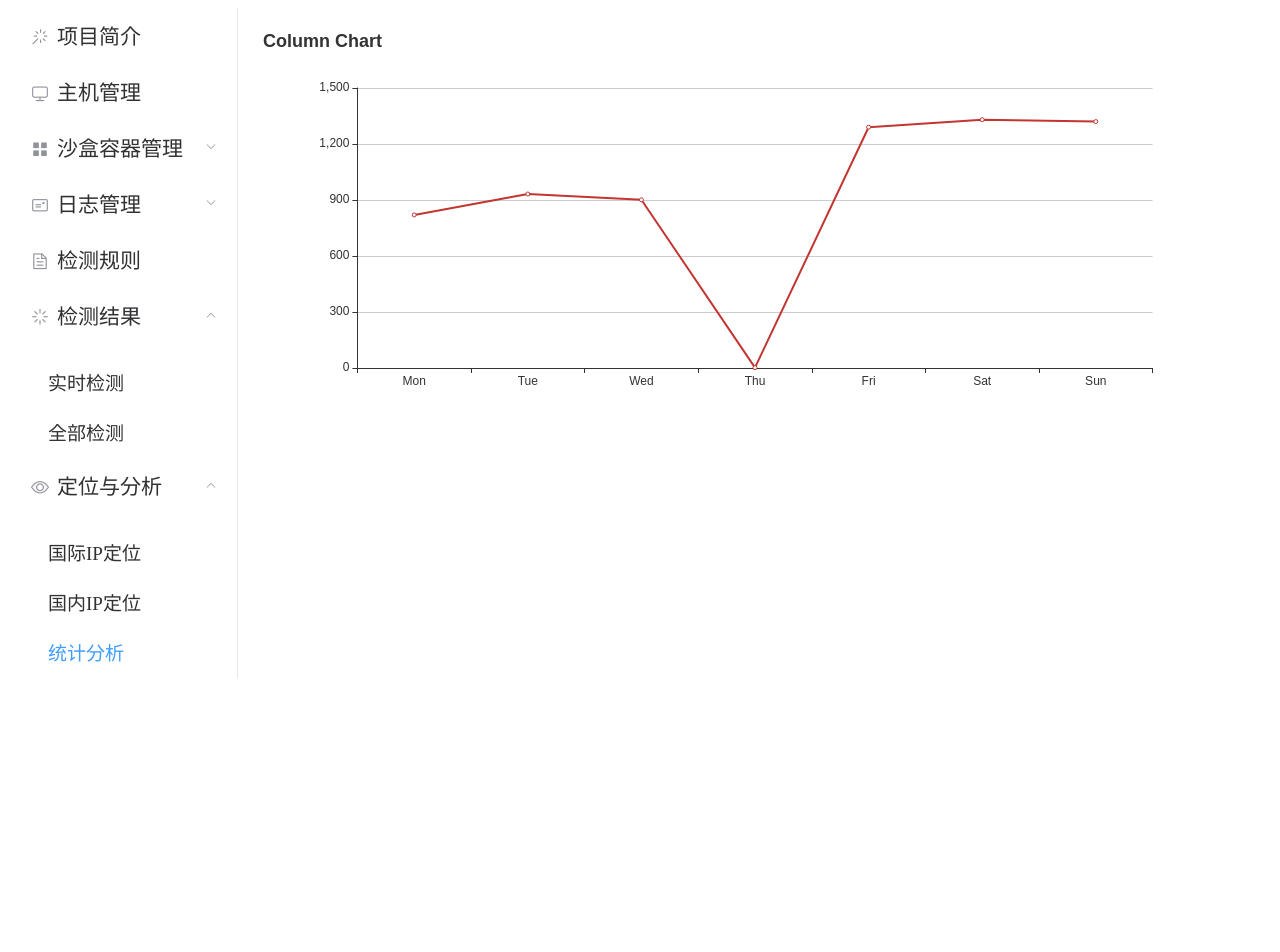
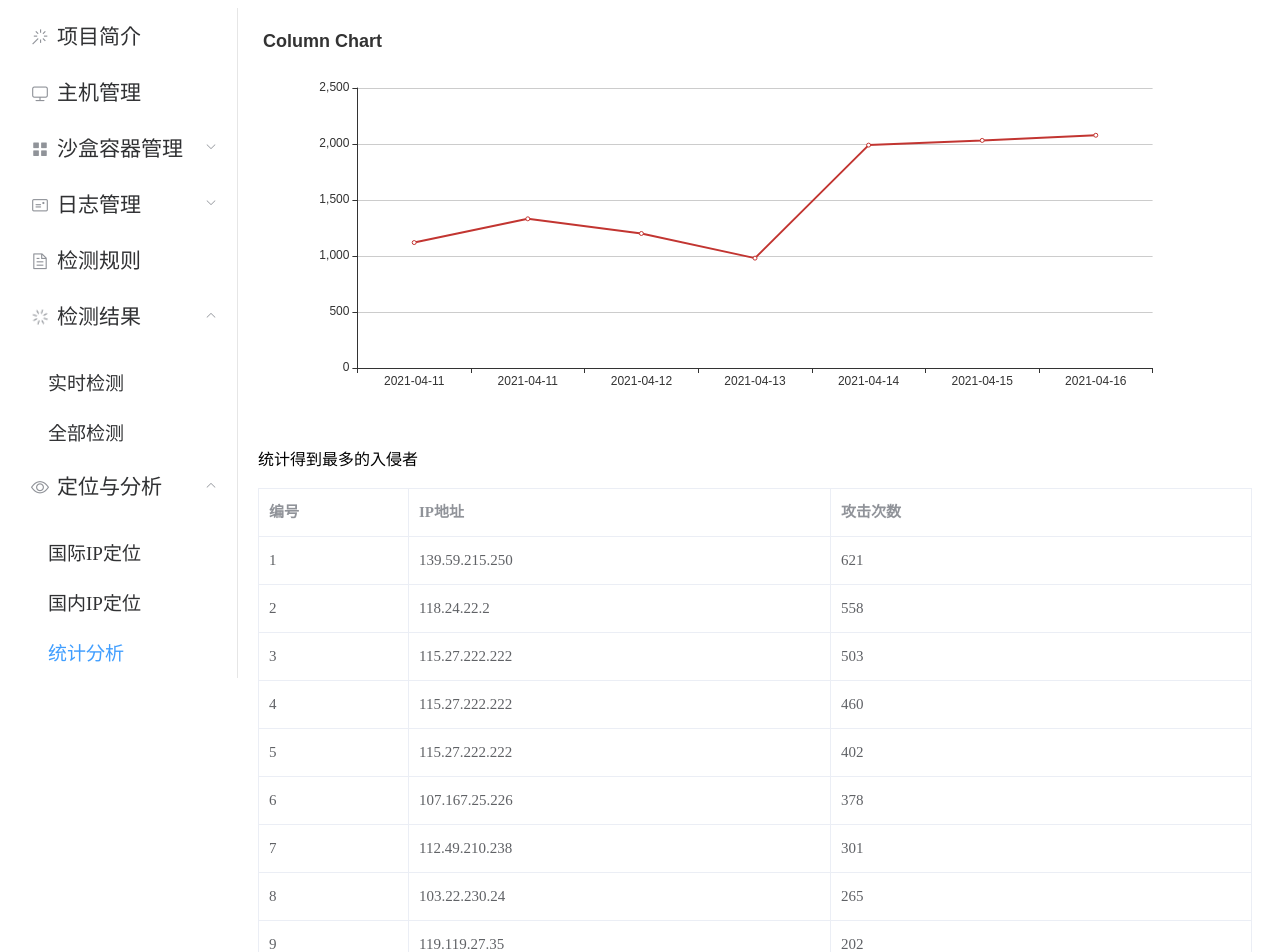
Before and after one commit to M000M/Front-AttackDetection, a Vue app: page /statistics in a window 1280 px wide. Shown: the top 952 px of the page. Before the commit the page ends 800 px from the top, so only its background shows below. Built offline with nearby package versions, Linux system fonts and the light colour scheme.

Commit message:
04.16 windows

```diff
--- a/src/components/logs/ChinaLocation.vue
+++ b/src/components/analysis/ChinaLocation.vue
@@ -1,6 +1,6 @@
 <template>
     <div class="echarts" style="height: 100%; width: 100%">
-        <div style="height:100%; width:100%" ref="chinaLocation" id="chinaLocation"></div>
+        <div style="height:900px; width:100%" ref="chinaLocation" id="chinaLocation"></div>
     </div>
 </template>
 <script>
@@ -41,7 +41,8 @@ export default {
                     text: ['High', 'Low'],
                     realtime: true,
                     calculable: true,
-                    color: ['red', 'orange', 'yellow', 'cyan', 'lightskyblue']
+                    // color: ['red', 'orange', 'yellow', 'cyan', 'lightskyblue']
+                    color: ['red', 'orange', 'yellow', 'lightskyblue', 'white']
                 },
                 geo: { // 这个是重点配置区
                     map: 'china', // 表示中国地图
@@ -82,7 +83,7 @@ export default {
             })
         },
         findChinaIpLocationList() {
-            axios.get("http://127.0.0.1:9000/location/china").then(res => {
+            axios.get("http://127.0.0.1:5001/location/china").then(res => {
                 this.chinaIpLocationData = res.data.data;
             });
         },
--- /dev/null
+++ b/src/components/analysis/Statistics.vue
@@ -0,0 +1,110 @@
+<template>
+    <div>
+        <div id="chartColumn" style="width: 100%; height: 400px;">
+        </div>
+        <br>
+        <div>
+            <span style="text-align: center;">统计得到最多的入侵者</span>
+        </div>
+        <br>
+        <div>
+            <el-table
+                :data="mostAttack"
+                border>
+                <el-table-column label="编号" width="150px" prop="id"></el-table-column>
+
+                <el-table-column label="IP地址" prop="ip"></el-table-column>
+
+                <el-table-column label="攻击次数" prop="count"></el-table-column>
+            </el-table>
+        </div>
+    </div>
+</template>
+
+<script>
+import * as echarts from 'echarts'
+export default {
+    data(){
+        return {
+            chartColumn: null,
+            mostAttack:[
+                {
+                    "id": 1,
+                    "ip": "139.59.215.250",
+                    "count": 621
+                },
+                {
+                    "id": 2,
+                    "ip": "118.24.22.2",
+                    "count": 558
+                },
+                {
+                    "id": 3,
+                    "ip": "115.27.222.222",
+                    "count": 503
+                },
+                {
+                    "id": 4,
+                    "ip": "115.27.222.222",
+                    "count": 460
+                },
+                {
+                    "id": 5,
+                    "ip": "115.27.222.222",
+                    "count": 402
+                },
+                {
+                    "id": 6,
+                    "ip": "107.167.25.226",
+                    "count": 378
+                },
+                {
+                    "id": 7,
+                    "ip": "112.49.210.238",
+                    "count": 301
+                },
+                {
+                    "id": 8,
+                    "ip": "103.22.230.24",
+                    "count": 265
+                },
+                {
+                    "id": 9,
+                    "ip": "119.119.27.35",
+                    "count": 202
+                },
+                {
+                    "id": 10,
+                    "ip": "96.44.168.108",
+                    "count": 198
+                },
+            ]
+        }
+    },
+    mounted() {
+        this.drawLine();
+    },
+    methods: {
+        drawLine(){
+            this.chartColumn = echarts.init(document.getElementById('chartColumn'));
+
+            this.chartColumn.setOption({
+                title: { text: 'Column Chart' },
+                tooltip: {},
+                xAxis: {
+                    type: 'category',
+                    // data: ['Mon', 'Tue', 'Wed', 'Thu', 'Fri', 'Sat', 'Sun']
+                    data: ['2021-04-11', '2021-04-11', '2021-04-12', '2021-04-13', '2021-04-14', '2021-04-15', '2021-04-16']
+                },
+                yAxis: {
+                    type: 'value'
+                },
+                series: [{
+                    data: [1120, 1332, 1201, 981, 1990, 2032, 2078],
+                    type: 'line'
+                }]
+            });
+        }
+    }
+}
+</script>
--- a/src/components/logs/WorldLocation.vue
+++ b/src/components/analysis/WorldLocation.vue
@@ -1,6 +1,6 @@
 <template>
     <div class="echarts"  style="height: 100%; width: 100%">
-        <div style="height: 100%; width: 100%" ref="worldLocation"></div>
+        <div style="height: 900px; width: 100%" ref="worldLocation"></div>
     </div>
 </template>
 <script>
--- a/src/components/logs/RealTimeLogs.vue
+++ b/src/components/logs/RealTimeLogs.vue
@@ -38,7 +38,7 @@ export default {
                 this.total = this.newTotal;
                 let size = this.logCount;
                 console.log(this.total);
-                axios.get("http://127.0.0.1:9000/es/getRealTimeLog", {
+                axios.get("http://127.0.0.1:9000/es/getLogByPage", {
                     params: {
                         start: this.total - size,
                         size: size
--- a/src/components/logs/Statistics.vue
+++ /dev/null
@@ -1,39 +0,0 @@
-<template>
-    <div id="chartColumn" style="width: 100%; height: 400px;">
-    </div>
-</template>
-
-<script>
-import * as echarts from 'echarts'
-export default {
-    data(){
-        return {
-            chartColumn: null
-        }
-    },
-    mounted() {
-        this.drawLine();
-    },
-    methods: {
-        drawLine(){
-            this.chartColumn = echarts.init(document.getElementById('chartColumn'));
-
-            this.chartColumn.setOption({
-                title: { text: 'Column Chart' },
-                tooltip: {},
-                xAxis: {
-                    type: 'category',
-                    data: ['Mon', 'Tue', 'Wed', 'Thu', 'Fri', 'Sat', 'Sun']
-                },
-                yAxis: {
-                    type: 'value'
-                },
-                series: [{
-                    data: [820, 932, 901, 2, 1290, 1330, 1320],
-                    type: 'line'
-                }]
-            });
-        }
-    }
-}
-</script>
--- a/src/components/results/AllResults.vue
+++ b/src/components/results/AllResults.vue
@@ -11,7 +11,7 @@
 
             <el-table-column label="攻击源" prop="ip"></el-table-column>
 
-            <el-table-column label="命令" prop="command"></el-table-column>
+            <el-table-column label="执行的命令" prop="command"></el-table-column>
 
             <!--      <el-table-column label="新连接" prop="info"></el-table-column>-->
 
--- a/src/components/results/RealTimeResults.vue
+++ b/src/components/results/RealTimeResults.vue
@@ -1,14 +1,29 @@
 <template>
     <div>
         <el-table
-            :data="logData"
+            :data="resultData"
             style="width: 100%"
             border
             :header-cell-style="{'text-align':'center'}"
-            :cell-style="{'text-align':'left'}"
+            :cell-style="{'text-align':'center'}"
             :max-height="900">
-            <el-table-column label="时间" prop="time" width="170px"></el-table-column>
-            <el-table-column label="实时日志" prop="log"></el-table-column>
+            <el-table-column label="时间" prop="datetime"></el-table-column>
+
+            <el-table-column label="攻击源" prop="ip"></el-table-column>
+
+            <el-table-column label="执行的命令" prop="command"></el-table-column>
+
+            <!--      <el-table-column label="新连接" prop="info"></el-table-column>-->
+
+            <el-table-column label="连接持续时间" prop="connectionTime"></el-table-column>
+
+            <el-table-column label="关键信息" prop="coreInfo"></el-table-column>
+
+            <el-table-column label="结果" prop="status"></el-table-column>
+
+            <!--      <el-table-column label="攻击类型" prop="attackType"></el-table-column>-->
+
+            <el-table-column label="其他" prop="other"></el-table-column>
         </el-table>
     </div>
 </template>
@@ -21,29 +36,29 @@ export default {
 
     data() {
         return {
-            logData: [],
+            resultData: [],
             total: 0,
             newTotal: 0,
+            resultCount: 15
         }
     },
 
     methods: {
 
         getLogByPage() {
-            axios.get("http://127.0.0.1:9000/es/getTotal").then(res => {
+            axios.get("http://127.0.0.1:5000/result/getTotal").then(res => {
                 this.newTotal = res.data.data;
             });
             if (this.newTotal > this.total) {
                 this.total = this.newTotal;
-                let size = 20;
-                console.log(this.total);
-                axios.get("http://127.0.0.1:9000/es/getRealTimeLog", {
+                let size = this.resultCount;
+                axios.get("http://127.0.0.1:5000/result/getResultByPage", {
                     params: {
                         start: this.total - size,
                         size: size
                     }
                 }).then(res => {
-                    this.logData = res.data.data;
+                    this.resultData = res.data.data;
                 });
             }
         },
--- a/src/router/index.js
+++ b/src/router/index.js
@@ -7,9 +7,9 @@ import AllLogs from "@/components/logs/AllLogs";
 import RunningContainers from "@/components/containers/RunningContainers";
 import ExitedContainers from "@/components/containers/ExitedContainers";
 import CreateContainer from "@/components/containers/CreateContainer";
-import Statistics from "@/components/logs/Statistics";
-import WorldLocation from "@/components/logs/WorldLocation";
-import ChinaLocation from "@/components/logs/ChinaLocation";
+import Statistics from "@/components/analysis/Statistics";
+import WorldLocation from "@/components/analysis/WorldLocation";
+import ChinaLocation from "@/components/analysis/ChinaLocation";
 import RealTimeLogs from "@/components/logs/RealTimeLogs";
 import Expression from "@/components/regular/Expression";
 import AllResults from "../components/results/AllResults";
```
Also changed, not shown: 1 other file (tests, documents, lock files or other folders).
